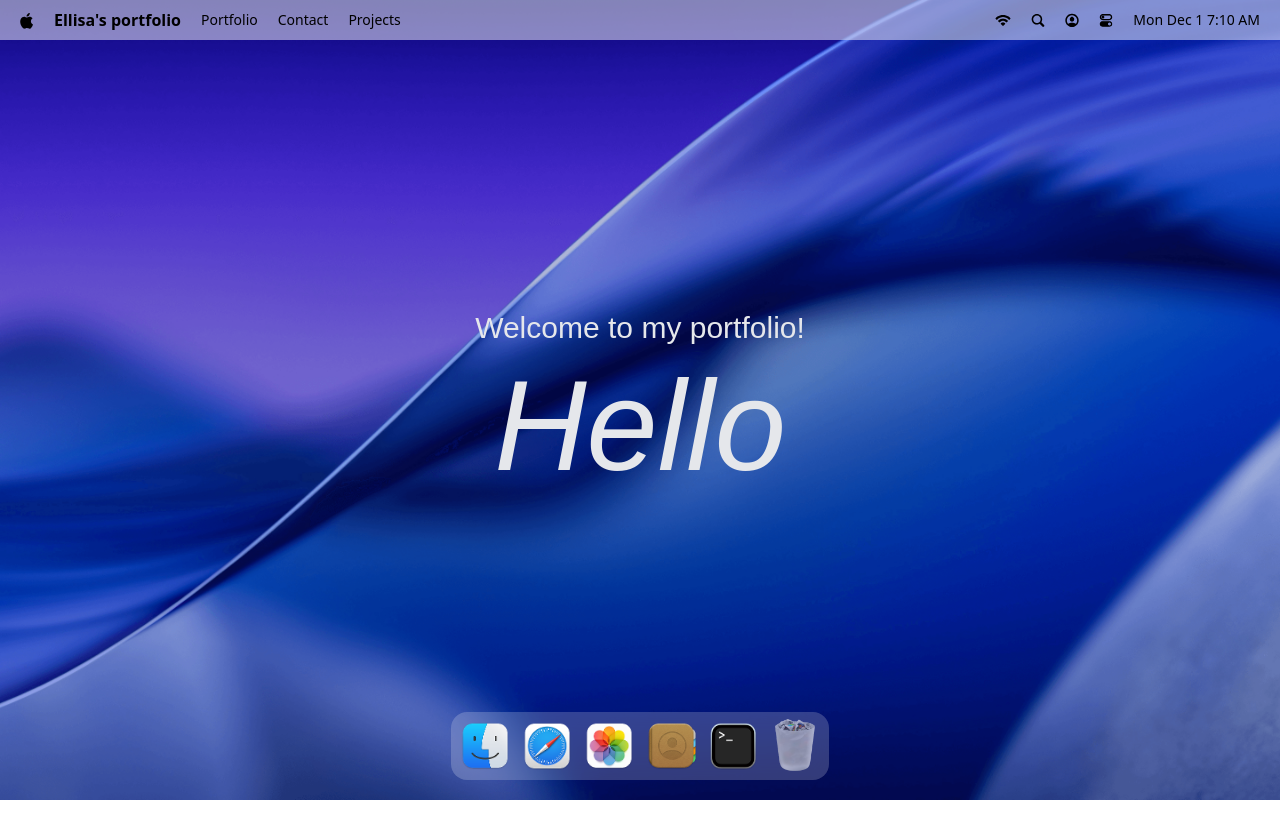
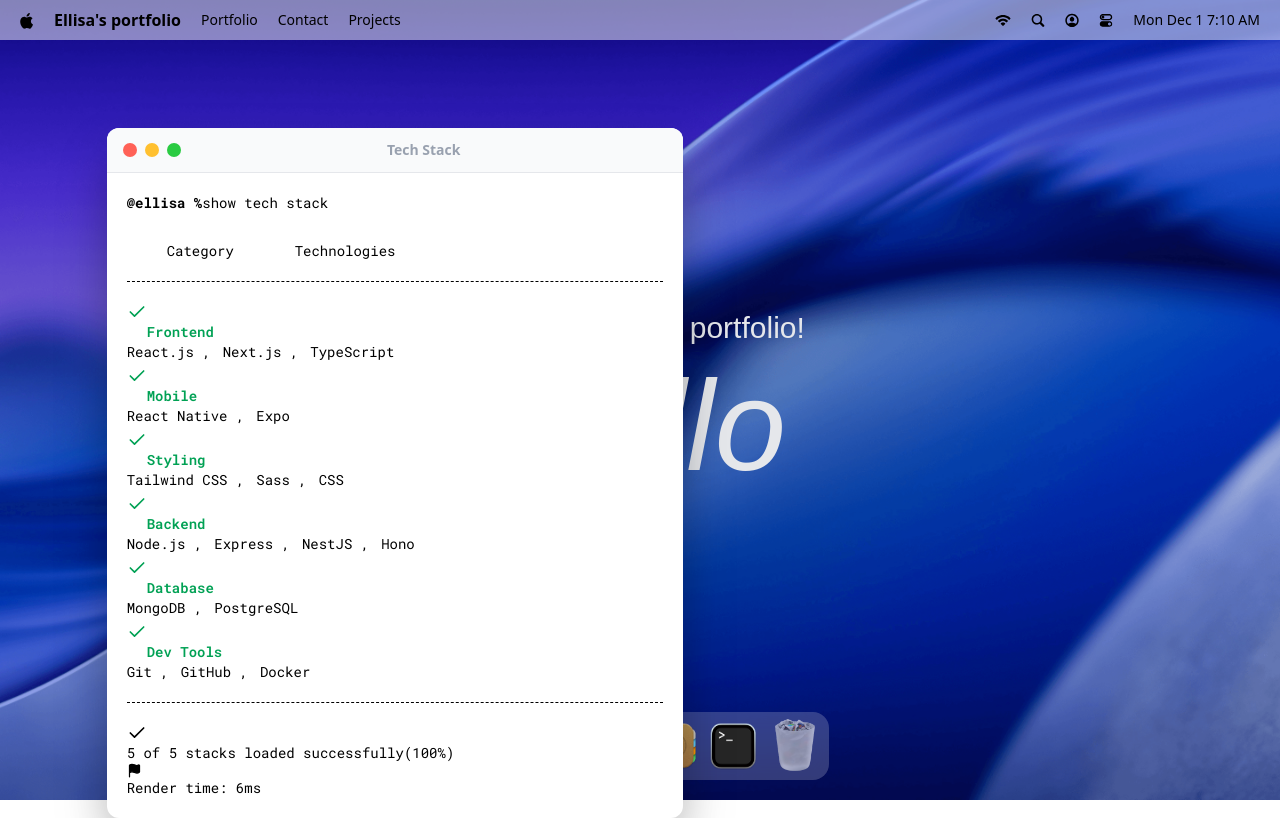
Before and after one commit to ellisajung/macos-portfolio, a React (Vite) app: page / in a window 1280 px wide. Both pictures are taken after a click on the button 733 px from the left and 746 px from the top of the page. Built offline with nearby package versions, Linux system fonts and the light colour scheme; a web font is replaced by a local one.

Commit message:
feat: implement terminal ui component

```diff
--- a/src/App.tsx
+++ b/src/App.tsx
@@ -1,11 +1,18 @@
+import gsap from "gsap";
+import { Draggable } from "gsap/Draggable";
+gsap.registerPlugin(Draggable);
+
 import { Dock, Navbar, Welcome } from "#components";
+import { TerminalWindow } from "#windows";
 
 const App = () => {
   return (
-    <main className="font-">
+    <main>
       <Navbar />
       <Welcome />
       <Dock />
+
+      <TerminalWindow />
     </main>
   );
 };
--- /dev/null
+++ b/src/components/WindowControls.tsx
@@ -0,0 +1,14 @@
+import useWindowStore, { type WindowKey } from "#store/window";
+
+const WindowControls = ({ target }: { target: WindowKey }) => {
+  const closeWindow = useWindowStore((s) => s.closeWindow);
+
+  return (
+    <div id="window-controls">
+      <div className="close" onClick={() => closeWindow(target)} />
+      <div className="minimize" />
+      <div className="maximize" />
+    </div>
+  );
+};
+export default WindowControls;
--- a/src/components/index.ts
+++ b/src/components/index.ts
@@ -1,5 +1,6 @@
 import Navbar from "#components/Navbar";
 import Welcome from "#components/Welcome";
 import Dock from "#components/Dock";
+import WindowControls from "#components/WindowControls";
 
-export { Navbar, Welcome, Dock };
+export { Navbar, Welcome, Dock, WindowControls };
--- /dev/null
+++ b/src/windows/Terminal.tsx
@@ -0,0 +1,58 @@
+import { WindowControls } from "#components";
+import { techStack } from "#constants";
+import WindowWrapper from "#hoc/WindowWrapper";
+import { Check, Flag } from "lucide-react";
+
+const Terminal = () => {
+  return (
+    <>
+      <div id="window-header">
+        <WindowControls target="terminal" />
+        <h2>Tech Stack</h2>
+      </div>
+
+      <div className="techstack">
+        <p>
+          <span className="font-bold">@ellisa %</span>
+          show tech stack
+        </p>
+
+        <div className="label">
+          <p className="w-32">Category</p>
+          <p>Technologies</p>
+        </div>
+
+        <ul className="content">
+          {techStack.map(({ category, items }) => (
+            <li>
+              <Check className="check" size={20} />
+              <h3>{category}</h3>
+              <ul>
+                {items.map((item, i) => (
+                  <li key={i}>
+                    {item} {i < items.length - 1 ? "," : ""}
+                  </li>
+                ))}
+              </ul>
+            </li>
+          ))}
+        </ul>
+
+        <div>
+          <p>
+            <Check size={20} /> 5 of 5 stacks loaded successfully(100%)
+          </p>
+
+          <p>
+            <Flag size={15} fill="black" />
+            Render time: 6ms
+          </p>
+        </div>
+      </div>
+    </>
+  );
+};
+
+const TerminalWindow = WindowWrapper(Terminal, "terminal");
+
+export default TerminalWindow;
--- /dev/null
+++ b/src/windows/index.ts
@@ -0,0 +1,3 @@
+import TerminalWindow from "#windows/Terminal";
+
+export { TerminalWindow };
```
